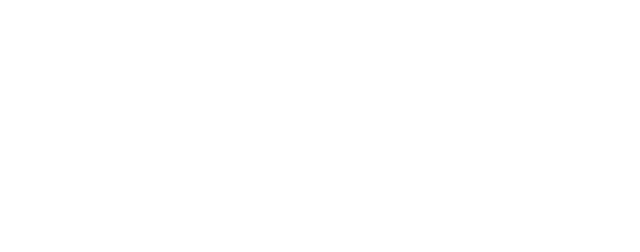
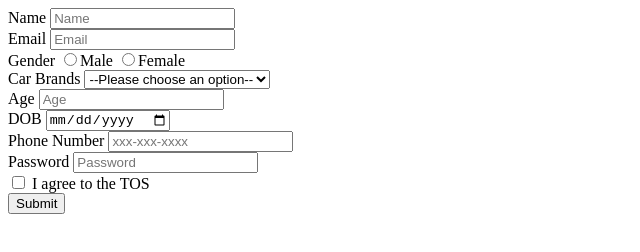
Before and after one commit to acciojob/signup-form-car-VSaiBhavana, a website: page main.html in a window 1280 px wide. Shown: the whole page, without its empty margins (0-640 px from the left). Drawn offline with Linux system fonts and the light colour scheme.

Commit message:
created a submission

```diff
--- a/main.html
+++ b/main.html
@@ -1,16 +1,37 @@
 <!DOCTYPE html>
-
 <html>
-
 <head>
 	<link rel="stylesheet" href="styles.css">
 </head>
-
 <body>
-	<!-- the entire body must be written by student -->
+	<form method="post">
+	<label for="name">Name</label>
+	<input type="text" placeholder="Name" id="name" required><br>
+	<label for="email">Email</label>
+	<input type="email" id="email" placeholder="Email"required><br>
+	<label name="gender">Gender</label>
+	<input type="radio" id="gender_m" name="gender">Male
+	<input type="radio" id="gender_f" name="gender">Female<br>
+	<label for="cars">Car Brands</label>
+	<select id="cars" required>
+		<option>--Please choose an option--</option>
+		<option>BMW</option>
+		<option>AUDI</option>
+		<option>FERRARI</option>
+	</select><br>
+	<label for="age">Age</label>
+	<input type="number" placeholder="Age" id="age" required><br>
+	<label for="dob">DOB</label>
+	<input type="date" id="dob" required><br>
+	<label for="tel">Phone Number</label>
+	<input type="tel" id="tel" placeholder="xxx-xxx-xxxx"><br>
+	<label for="password">Password</label>
+	<input type="password" placeholder="Password" id="password" required><br>
+	<input type="checkbox" id="tos" required>
+	<label for="tos">I agree to the TOS</label><br>
+		<button type="submit">Submit</button>
+	</form>
     <script type="text/javascript" src="./script.js">
 </script>
-
 </body>
-
 </html>
```
